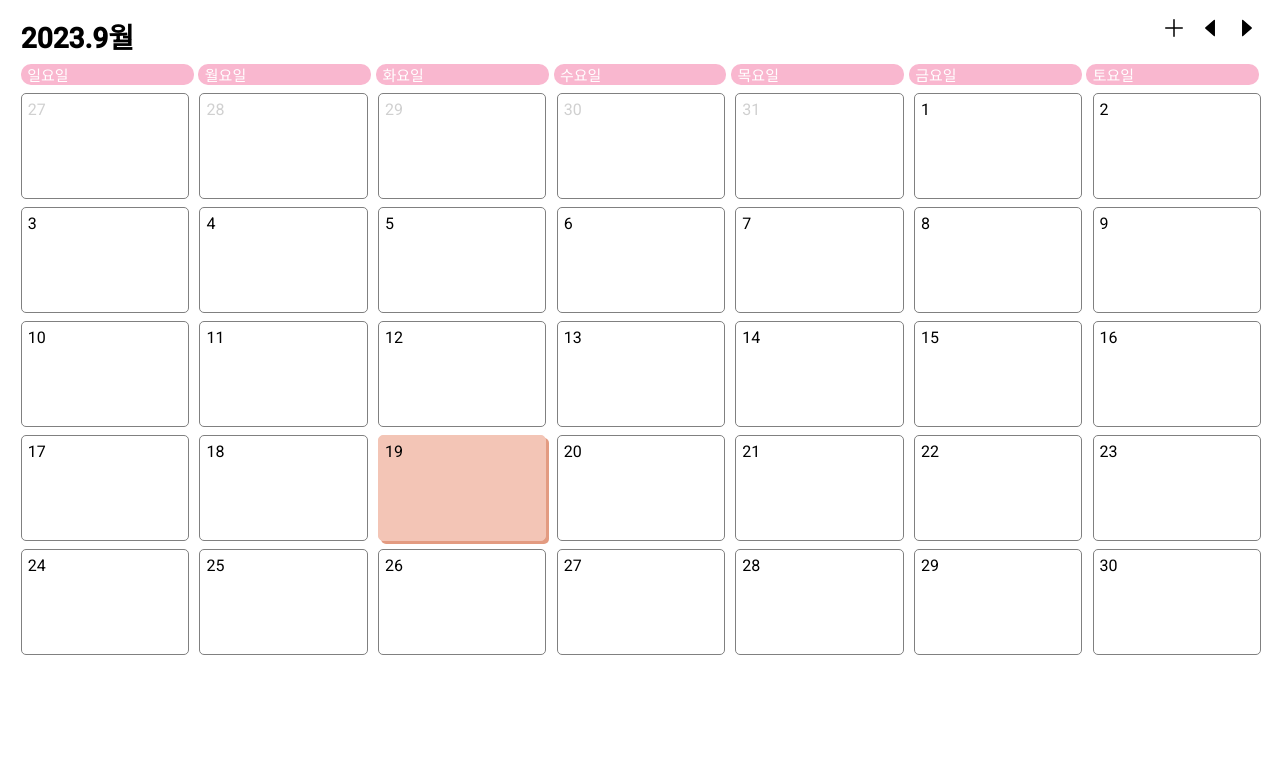
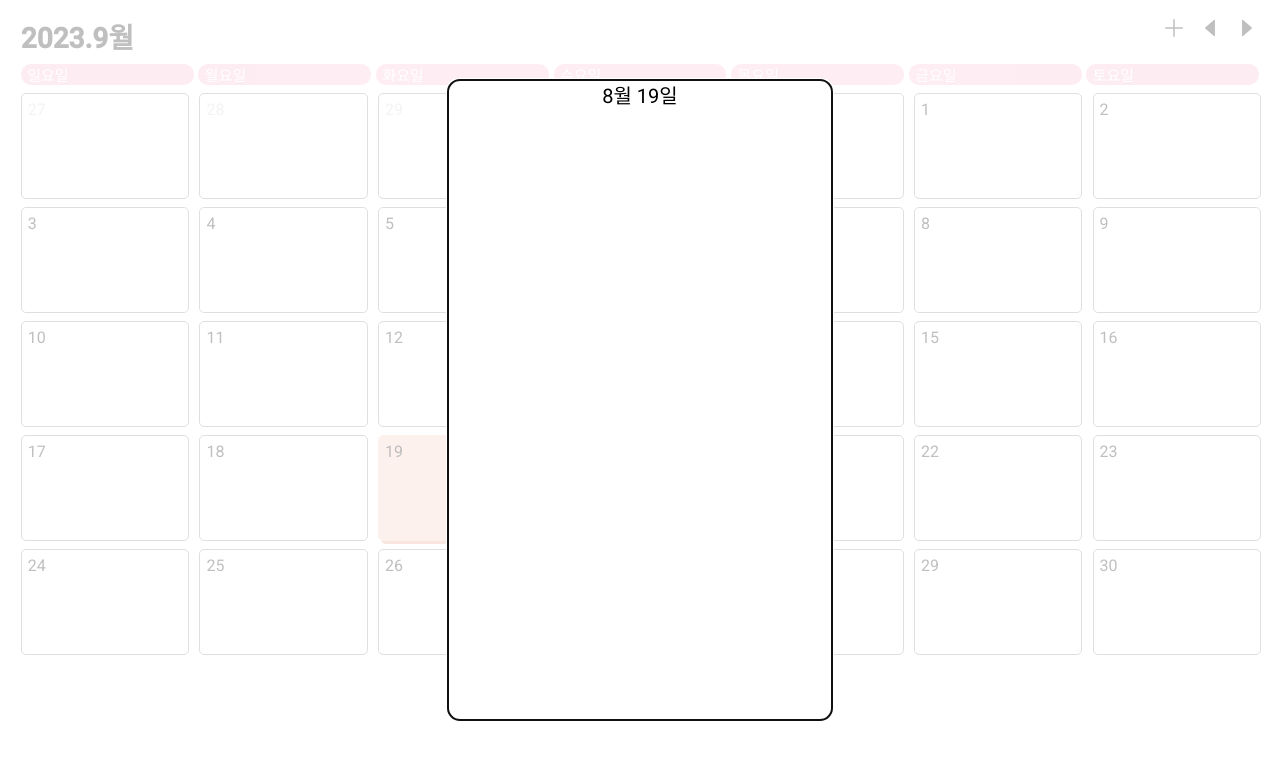
Before and after one commit to optshj/Calender, a React (Create React App) app: page / in a window 1280 px wide. Both pictures are taken after a click on the element 1173 px from the left and 36 px from the top of the page. Shown: the top 760 px of the page. Built offline with nearby package versions, Linux system fonts and the light colour scheme.

Commit message:
[Add] 일정추가 모달 구현중

```diff
--- a/package.json
+++ b/package.json
@@ -7,6 +7,7 @@
     "react": "^18.2.0",
     "react-dom": "^18.2.0",
     "react-icons": "^4.11.0",
+    "react-modal": "^3.16.1",
     "react-scripts": "2.0.3"
   },
   "scripts": {
--- a/src/components/Header.js
+++ b/src/components/Header.js
@@ -1,4 +1,5 @@
-import React ,{useContext} from 'react';
+import React ,{useContext,useState} from 'react';
+import Modal from 'react-modal'; //모달 라이브러리 임포트
 import styles from '../css/Header.module.css';
 import { AiFillCaretLeft,AiFillCaretRight } from "react-icons/ai";
 import { BsPlusLg } from "react-icons/bs";
@@ -6,7 +7,8 @@ import { DateContext } from '../context';
 import { addMonths,subMonths } from 'date-fns';
 
 function Header(){ //제일 위에 있는 월,년도, 이전월, 다음월 표시
-	const {date,setDate} = useContext(DateContext);
+	const {date,setDate,select,setSelect} = useContext(DateContext);
+	const [modalIsOpen,setModalIsOpen] = useState(false);
 
 	function onPrev() {
 		setDate(subMonths(date,1));
@@ -15,7 +17,7 @@ function Header(){ //제일 위에 있는 월,년도, 이전월, 다음월 표
 		setDate(addMonths(date,1));
 	}
 	function onAdd() {
-
+		setModalIsOpen(true);
 	}
 	return(
 		<div className={styles.form}>
@@ -27,6 +29,9 @@ function Header(){ //제일 위에 있는 월,년도, 이전월, 다음월 표
 				<div className={styles.prev} onClick={onPrev}><AiFillCaretLeft/></div>
 				<div className={styles.next} onClick={onNext}><AiFillCaretRight/></div>
 			</div>
+			<Modal className={styles.popup} isOpen={modalIsOpen} onRequestClose={() => setModalIsOpen(false)} >
+				<div className={styles.selectday}>{select.getMonth()}월 {select.getDate()}일</div>
+			</Modal>
 		</div>
 	)
 }
--- a/src/css/Header.module.css
+++ b/src/css/Header.module.css
@@ -31,3 +31,20 @@
 	cursor:pointer;
 	margin-right:1vw;
 }
+.popup{
+	position:relative;
+	left:50%;
+	top:50%;
+	transform: translate(-50%, -50%);
+	background-color:white;
+	display:flex;
+	justify-content:center;
+	width:30vw;
+	height:80vh;
+	border:none;
+	border-radius:12px;
+}
+.popup .selectday{
+	font-size:20px;
+
+}
```
Also changed, not shown: a.txt (deleted), 1 other file (tests, documents, lock files or other folders).
